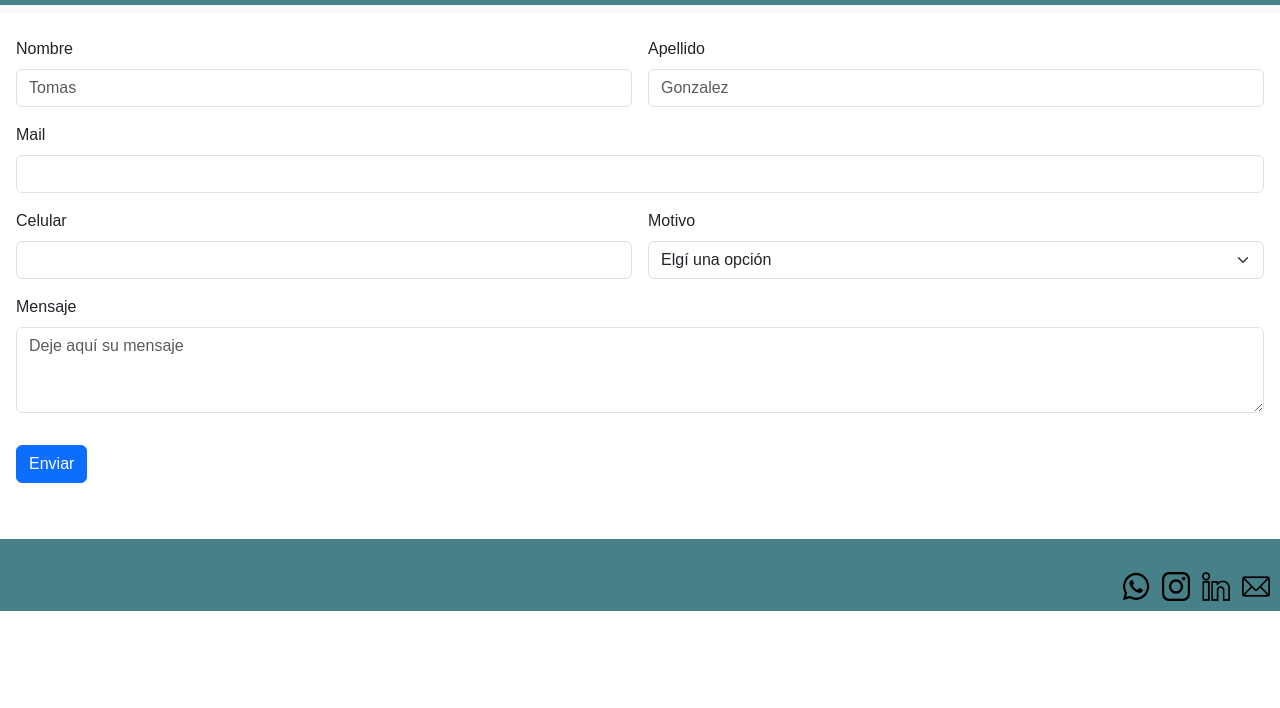
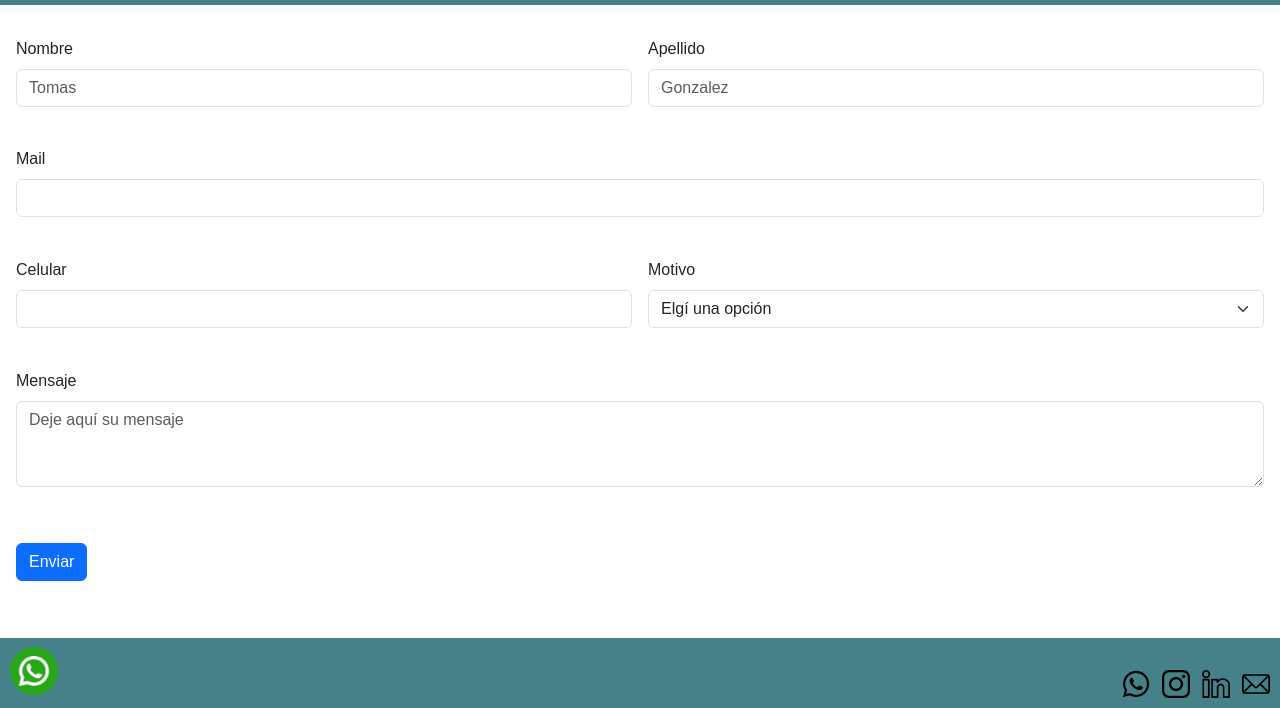
Before and after one commit to g-lavalle/g-lavalle, a plain HTML site: page html/contacto.html in a window 1280 px wide. Shown: the part 92-800 px from the top of the page. Drawn offline with nearby package versions, Linux system fonts and the light colour scheme.

Commit message:
Se agrega logo de wpp flotante

```diff
--- a/estilos/style.css
+++ b/estilos/style.css
@@ -1,7 +1,13 @@
-/*------STYLE PARA LO QUE NO ES BOOTSTRAP------*/
-
 *{
     font-family: Arial, Helvetica, sans-serif;
+}
+
+body {
+    margin: 0;
+    padding: 0;
+    display: grid;
+    grid-template-rows: auto 1fr auto;
+    min-height: 100vh;
 }
 
 h1{
@@ -9,14 +15,22 @@ h1{
     font-weight: 700;
 }
 
+/*-------- IDENTIFICACION EN HEADER -------*/
 .nombre, .nombre:hover, .nombre:visited{
     text-decoration: none;
     color: #F4E9CD;
 }
 
+/*--------- PARA PAGINA SOBRE MI -------*/
 .texto-home{
-    margin:3rem}
+    margin:4rem
+}
 
+.plantaindustrial{
+        width: 100%;
+}
+
+/*------ PARA PAGINA HABILIDADES ---------*/
 .habilidades{
     display: flex;
     flex-wrap: wrap;
@@ -44,12 +58,35 @@ h1{
     margin-top: 12px;
 }
 
+/*------- ICONO WHATSAPP FLOTANTE ------------*/
+.whatsapp-flotante{
+    position: fixed;
+    bottom: 13px;
+    left: 5px;
+}
+
+.whatsapp-flotante img{
+    width: 3rem;
+    height: 3rem;
+    margin-left: 5px;
+}
+
+/*Oculto logo wpp cuando la pantalla es chica porque se interfiere con el texto/fotos*/
+@media screen and (max-width: 400px) {
+    .whatsapp-flotante {
+        display: none;
+    }
+}
+
+/*------- FOOTER -------------*/
 footer{
     background-color: #468189;
     display: flex;
     justify-content: flex-end;
     align-items: end;
     width: 100%;
+    height: 70px;
+    flex: 1;
 }
 
 footer img{
@@ -60,7 +97,6 @@ footer img{
 }
 
 /*----- CAMBIOS A ESTILOS PROPIOS DE BOOTSTRAP--------*/
-
 .logo-nombre{
     margin: 0.5rem;
 }
@@ -93,10 +129,6 @@ footer img{
     box-shadow: none;
 }
 
-.plantaindustrial{
-    width: 100%;
-}
-
 .card-text, .fotoytextogrande, .card-title{
     text-align: center;
 }
--- a/html/contacto.html
+++ b/html/contacto.html
@@ -89,7 +89,12 @@
         <button type="submit" class="btn btn-primary">Enviar</button>
       </div>
     </form>
-    <br><br>
+    <br>
+
+    <section class="whatsapp-flotante">
+      <a href="https://www.whatsapp.com" target="_blank"><img src="../imagenes/whatsapp-flotante.png" alt="Logo Whatsapp"></a>
+    </section>
+
 
     <footer>
       <a href="http://www.whatsapp.com" target="_blank"><img src="../imagenes/whatsapp.png" alt="Whatsapp"></a>
```
Also changed, not shown: html/educacion.html (+4 -0 lines), html/experiencia.html (+3 -0 lines), html/habilidades.html (+3 -0 lines), index.html (+4 -0 lines), imagenes/whatsapp-flotante.png (added).
